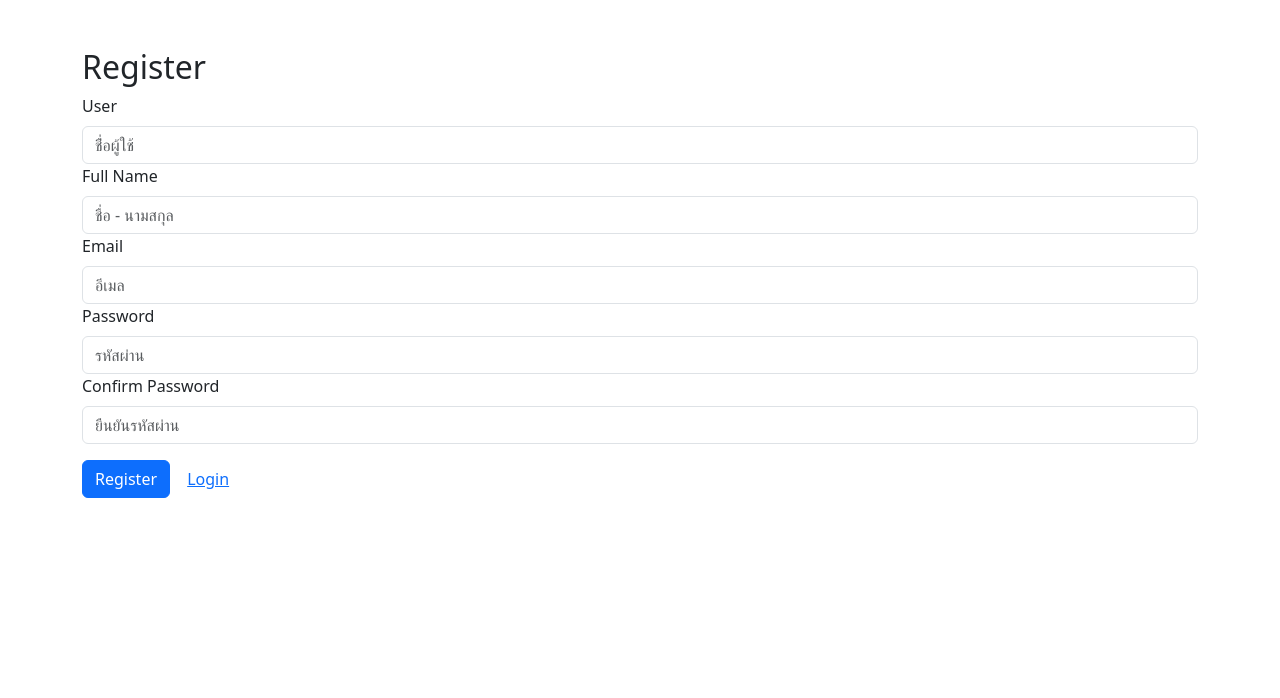
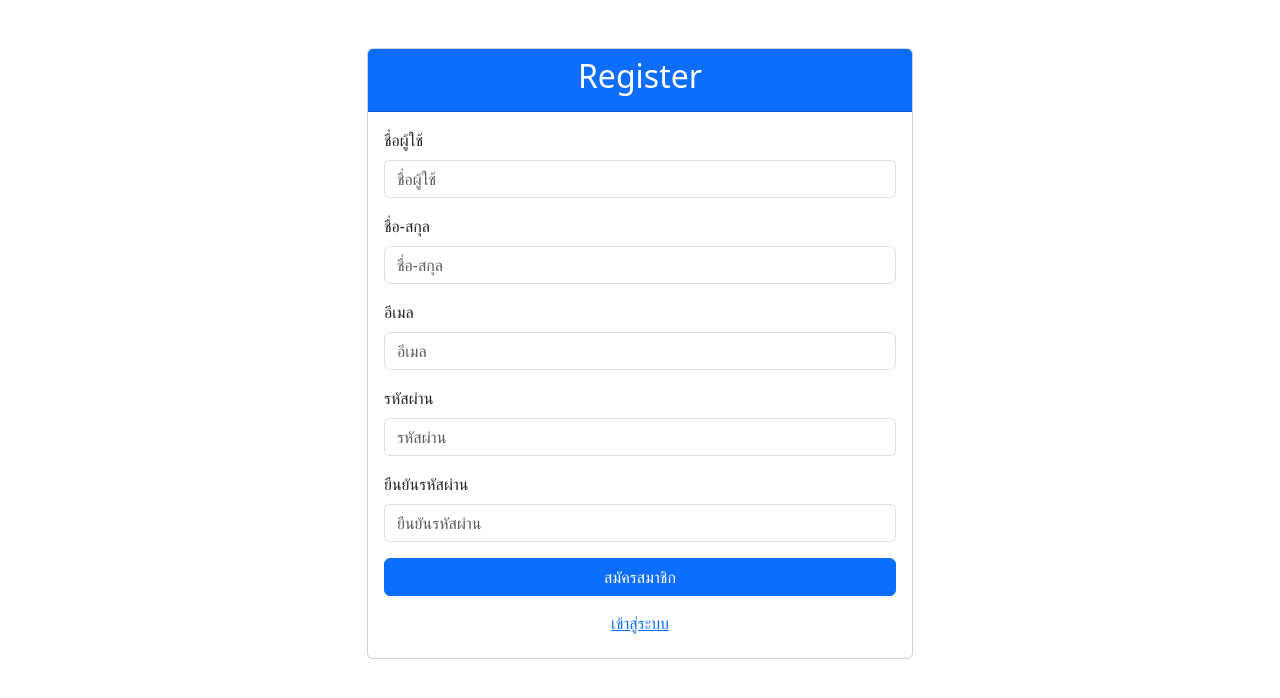
Before and after one commit to Nansiri051051/051Nansiri, a PHP site: page /register.php in a window 1280 px wide. Shown: the top 698 px of the page. Run offline with PHP 8.4, Linux system fonts and the light colour scheme.

Commit message:
Update register.php

```diff
--- a/register.php
+++ b/register.php
@@ -1,69 +1,106 @@
 <?php
     require_once 'config.php';
 
-    if($_SERVER['REQUEST_METHOD'] === 'POST'){
-        //รับค่าจาก form
+    $error = []; // Array to hold error messages
+
+    if($_SERVER['REQUEST_METHOD'] == 'POST'){
         $username = trim($_POST['username']);
-        $fname = trim($_POST['fname']);
+        $fullname = trim($_POST['fullname']);
         $email = trim($_POST['email']);
         $password = $_POST['password'];
-        $cpassword = $_POST['cpassword'];
+        $confirm_password = $_POST['confirm_password'];
 
+        if(empty($username)||empty($fullname)||empty($email)||empty($password)||empty($confirm_password)){
+            $error[]= "กรุณากรอกข้อมูลให้ครบทุกช่อง";
+        } elseif (!filter_var($email, FILTER_VALIDATE_EMAIL)) {
+            $error[] = "กรุณากรอกอีเมลให้ถูกต้อง";
+        } elseif ($password !==$confirm_password) {
+            $error[] = "รหัสผ่านและยืนยันรหัสผ่านไม่ตรงกัน";
+        } else {
+            $sql = "SELECT * FROM users WHERE username = ? OR email = ?";
+            $stmt = $conn->prepare($sql);
+            $stmt->execute([$username,  $email]);
 
-        //นำข้อมูลบันทึกลงฐานข้อมูล
+            if($stmt->rowCount() > 0){
+                $error[] = "ชื่อผู้ใช้หรืออีเมลนี้ถูกใช้ไปแล้ว";
+            }
+        }
+
+        if (empty($error)) {
             $hashedPassword = password_hash($password, PASSWORD_DEFAULT);
 
-        $sql = "INSERT INTO users(username,password,email,full_name,role) VALUES (?,?,?,?,'admin')";
-        $stmt = $conn -> prepare($sql);
-        $stmt -> execute([$username,$fname,$email,$hashedPassword]);
+            $sql = "INSERT INTO users(username, full_name, email, password, role) VALUES (?, ?, ?, ?, 'member')";
+            $stmt = $conn->prepare($sql);
+            $stmt->execute([$username, $fullname, $email, $hashedPassword]);
 
-
+            header("Location: login.php");
+            exit();
         }
-
-
+    }
 ?>
-
-
-
 
 <!DOCTYPE html>
 <html lang="en">
 <head>
     <meta charset="UTF-8">
     <meta name="viewport" content="width=device-width, initial-scale=1.0">
-    <link href="https://cdn.jsdelivr.net/npm/bootstrap@5.3.7/dist/css/bootstrap.min.css" rel="stylesheet">
-    <title>register</title>
+    <title>Register</title>
+    <link rel="stylesheet" href="https://cdn.jsdelivr.net/npm/bootstrap@5.3.3/dist/css/bootstrap.min.css">
 </head>
 <body>
+    <div class="container mt-5">
+        <div class="row justify-content-center">
+            <div class="col-md-6">
+                <?php if (!empty($error)): ?>
+                    <div class="alert alert-primary">
+                        <ul>
+                            <?php foreach ($error as $e): ?>
+                                <li><?= htmlspecialchars($e) ?></li>
+                            <?php endforeach; ?>
+                        </ul>
+                    </div>
+                <?php endif; ?>
 
-<div class="container mt-5">
-    <h2> Register </h2>
-    <form action="" method="post">
-        <div>
-            <label for="username" class="form-label">User</label>
-            <input type="text" name="username" class="form-control" id="username" placeholder="ชื่่อผู้ใช้" required>
+                <div class="card">
+                    <div class="card-header text-center bg-primary text-white">
+                        <h2>Register</h2>
                     </div>
-        <div>
-            <label for="fname" class="form-label">Full Name</label>
-            <input type="text" name="fname" class="form-control" id="fname" placeholder="ชื่อ - นามสกุล" required>
+                    <div class="card-body">
+                        <form action="register.php" method="post">
+                            <div class="mb-3">
+                                <label for="username" class="form-label">ชื่อผู้ใช้</label>
+                                <input type="text" name="username" id="username" class="form-control" placeholder="ชื่อผู้ใช้">
                             </div>
-        <div>
-            <label for="email" class="form-label">Email</label>
-            <input type="email" name="email" class="form-control" id="email" placeholder="อีเมล" required>
+                            <div class="mb-3">
+                                <label for="fullname" class="form-label">ชื่อ-สกุล</label>
+                                <input type="text" name="fullname" id="fullname" class="form-control" placeholder="ชื่อ-สกุล">
                             </div>
-        <div>
-            <label for="password" class="form-label">Password</label>
-            <input type="text" name="password" class="form-control" id="password" placeholder="รหัสผ่าน" required>
+                            <div class="mb-3">
+                                <label for="email" class="form-label">อีเมล</label>
+                                <input type="email" name="email" id="email" class="form-control" placeholder="อีเมล">
                             </div>
-        <div>
-            <label for="cpassword" class="form-label">Confirm Password</label>
-            <input type="text" name="cpassword" class="form-control" id="cpassword" placeholder="ยืนยันรหัสผ่าน" required>
+                            <div class="mb-3">
+                                <label for="password" class="form-label">รหัสผ่าน</label>
+                                <input type="password" name="password" id="password" class="form-control" placeholder="รหัสผ่าน">
                             </div>
-        <div class="mt-3">
-            <button type="submit" class="btn btn-primary">Register</button>
-            <a href="login.php" class="btn btn-link">Login</a>
+                            <div class="mb-3">
+                                <label for="confirm_password" class="form-label">ยืนยันรหัสผ่าน</label>
+                                <input type="password" name="confirm_password" id="confirm_password" class="form-control" placeholder="ยืนยันรหัสผ่าน">
+                            </div>
+                            <div class="d-grid gap-2">
+                                <button type="submit" class="btn btn-primary">สมัครสมาชิก</button>
+                                <a href="login.php" class="btn btn-link text-primary">เข้าสู่ระบบ</a>
+                            </div>
+                        </form>
+                    </div>
                 </div>
 
-    </form>
+            </div>
+        </div>
+    </div>
+    <script src="https://cdn.jsdelivr.net/npm/bootstrap@5.3.3/dist/js/bootstrap.bundle.min.js"></script>
+</body>
+</html>
 
-</div>
+</body>
+</html>
```
Lines whose indentation alone changed are shown as unchanged.
